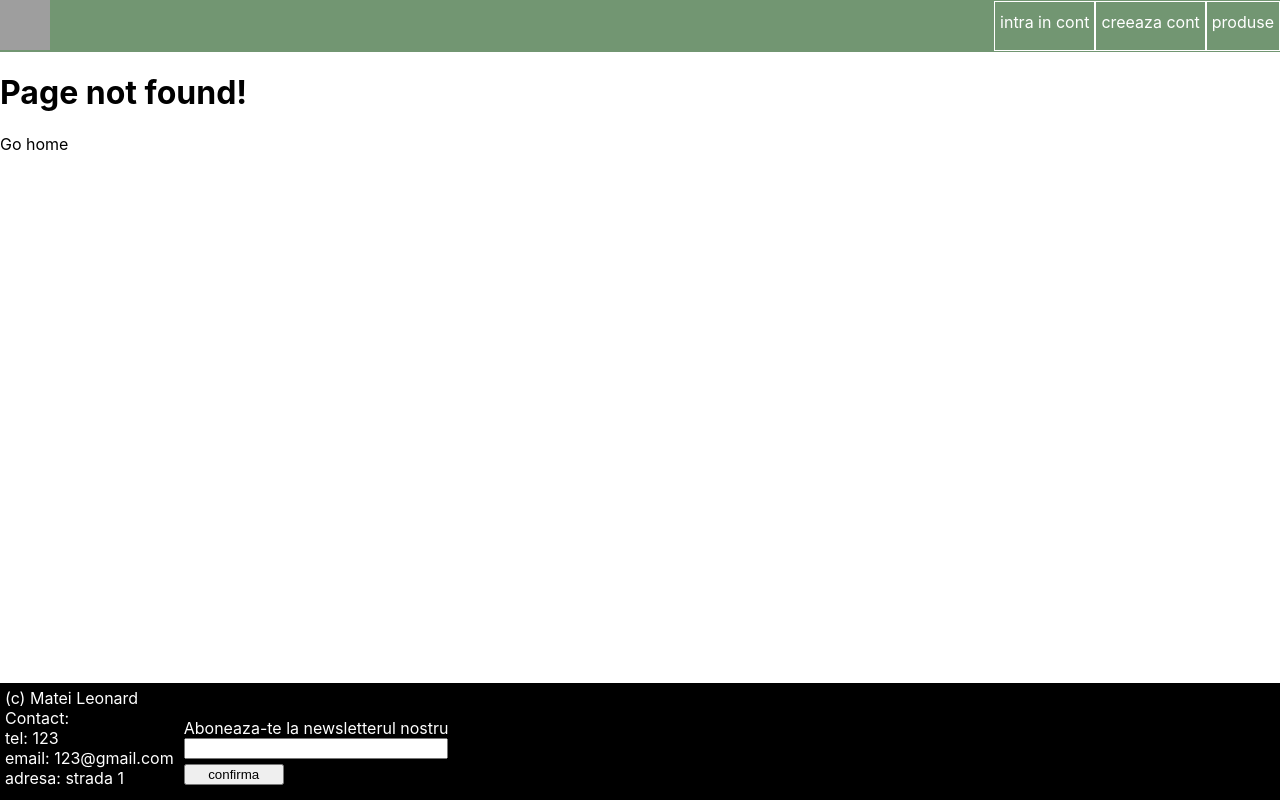
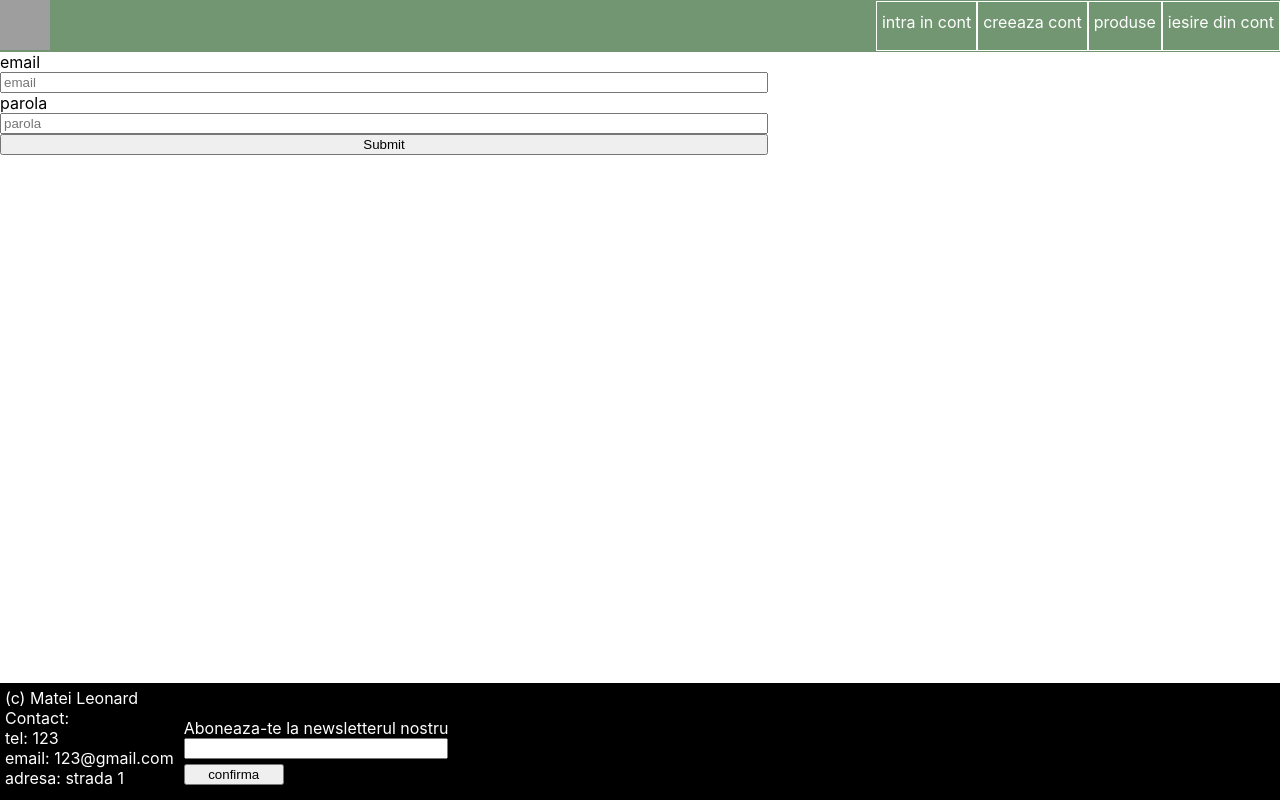
Before and after one commit to leomatei/ProiectISS, a Next.js app in the folder iss/: page /log-in in a window 1280 px wide. Before the commit this address had no page. Built offline with nearby package versions, Linux system fonts and the light colour scheme; grey boxes are pictures that could not be loaded.

Commit message:
handle login

```diff
--- a/iss/package.json
+++ b/iss/package.json
@@ -14,7 +14,9 @@
     "graphql-request": "^4.1.0",
     "next": "12.1.0",
     "react": "17.0.2",
-    "react-dom": "17.0.2"
+    "react-dom": "17.0.2",
+    "react-hook-form": "^7.29.0",
+    "swr": "^1.3.0"
   },
   "devDependencies": {
     "eslint": "8.11.0",
--- a/iss/pages/_app.js
+++ b/iss/pages/_app.js
@@ -3,6 +3,7 @@ import '../styles/header.scss'
 import '../styles/footer.scss'
 import '../styles/input.scss'
 import '../styles/productList.scss'
+import '../styles/sign-up.scss'
 const  MyApp=({ Component, pageProps })=>{
   return <Component {...pageProps} />
 }
--- /dev/null
+++ b/iss/pages/api/login.js
@@ -0,0 +1,28 @@
+import {gql, GraphQLClient} from 'graphql-request'
+import { NextResponse, NextRequest } from 'next'
+
+export default async function(req, res){
+    const url = process.env.NEXT_PUBLIC_GRAPH_CMS_ENDPOINT
+    const graphQLClient=new GraphQLClient (url, {
+        headers:{
+          "Authorizations": process.env.NEXT_PUBLIC_GRAPH_CMS_TOKEN,
+        }
+    })
+    const variables = {
+        email: req.email,
+        parola: req.parola
+    }
+    const query = gql`
+        query($email:String!,$parola:String!) {
+            userAccount(
+                where: {email: $email, parola: $parola}
+            ) {
+                name,
+                email,
+                id,
+            }
+        }
+    `
+    res = await graphQLClient.request(query,variables).then(value=>value.userAccount)
+    return res
+}
--- a/iss/pages/api/signup.js
+++ b/iss/pages/api/signup.js
@@ -15,7 +15,7 @@ export default async function(req, res){
         parola: req.parola,
         seller: req.seller
     }
-    const query = gql`
+    const mutation = gql`
         mutation($nume:String!,$email:String!,$parola:String!,$seller:Boolean!) {
             createUserAccount(
                 data: {name: $nume, email: $email, parola: $parola, seller: $seller}
@@ -24,5 +24,16 @@ export default async function(req, res){
             }
         }
     `
-    return await graphQLClient.request(query, variables)
+
+    let account_to_publish = await graphQLClient.request(mutation, variables)
+    account_to_publish =account_to_publish.createUserAccount.id
+    console.log(account_to_publish)
+    const publish=gql`
+        mutation($id:ID!){
+            publishUserAccount(where: {id: $id}){
+                name
+            }
+        }
+    `
+    await graphQLClient.request(publish,{id:account_to_publish})
 }
--- /dev/null
+++ b/iss/pages/log-in.js
@@ -0,0 +1,41 @@
+import Header from "../public/components/header"
+import Footer from "../public/components/footer"
+import React from "react"
+import { useForm } from "react-hook-form";
+import login from "./api/login";
+
+const signUp = () => {
+    const { register, handleSubmit, formState: { errors } } = useForm();
+    const onSubmit = async data => {
+        login(data).then(value=>{
+            // console.log(value.userAccount)
+            console.log(value)
+            window.localStorage.setItem('userInfo',JSON.stringify({
+                id:value.id,
+                name:value.name,
+                email:value.email
+            }))
+            window.location.replace('/account/')
+        })
+    }
+    // const firstRef=React.createRef()
+    // const handleSubmit=()=>{
+    //     console.log(firstRef.current.value)
+    //     console.log('123')
+    // }
+    return(
+        <>
+            <Header/>
+            <form className="signup-form" onSubmit={handleSubmit(onSubmit)}>
+                <label>email</label>
+                <input placeholder="email" type="text" {...register("email")}></input>
+                <label>parola</label>
+                <input placeholder="parola" type="password" {...register("parola")}></input>
+                <input type="submit"></input>
+            </form>
+            <Footer/>
+        </>
+    )
+}
+
+export default signUp;
--- a/iss/pages/sign-up.js
+++ b/iss/pages/sign-up.js
@@ -2,12 +2,12 @@ import Header from "../public/components/header"
 import Footer from "../public/components/footer"
 import React from "react"
 import { useForm } from "react-hook-form";
-import signup from "./api/signup";
+import signup from "./api/signup"
 
 
 const signUp = () => {
     const { register, handleSubmit, formState: { errors } } = useForm();
-    const onSubmit = async data => await signup({...data, seller: false});
+    const onSubmit = async data => console.log(await signup({...data, seller: false},''));
     // const firstRef=React.createRef()
     // const handleSubmit=()=>{
     //     console.log(firstRef.current.value)
@@ -26,6 +26,7 @@ const signUp = () => {
                 <label>parola</label>
                 <input placeholder="parola" type="password" {...register("parola", { required: true, pattern: /(?=.*[0-9])(?=.*[a-z])(?=.*[A-Z])(?=.*[!])/i })}></input>
                 {errors.parola && <span>parola nu este valida</span>}
+                <label>rolul </label>
                 <input type="submit"></input>
             </form>
             <Footer/>
--- a/iss/public/components/header.js
+++ b/iss/public/components/header.js
@@ -1,4 +1,5 @@
 import ButtonLink from "./buttonLink";
+import SimpleButton from "./simpleButton";
 import Image from "next/image";
 
 const Header=()=>{
@@ -8,6 +9,10 @@ const Header=()=>{
         width="50px"
         height="50px"
     />)
+    const logOut = () => {
+        window.localStorage.setItem('userInfo',JSON.stringify({}))
+        window.location.replace('/')
+    }
 return (
     <div className="header">
         <ButtonLink
@@ -18,12 +23,12 @@ return (
         <div className="header__buttons">
             <ButtonLink
                 buttonClass="header__button"
-                clickAction="#"
+                clickAction="/log-in"
                 text="intra in cont"
             />
             <ButtonLink
                 buttonClass="header__button"
-                clickAction="#"
+                clickAction="/sign-up"
                 text="creeaza cont"
             />
             <ButtonLink
@@ -31,6 +36,11 @@ return (
                 clickAction="/products"
                 text="produse"
             />
+            <SimpleButton
+                buttonClass="header__button"
+                clickAction={logOut}
+                text="iesire din cont"
+            />
         </div>
     </div>
     )
--- /dev/null
+++ b/iss/public/components/simpleButton.js
@@ -0,0 +1,20 @@
+import PropTypes from 'prop-types'
+
+const SimpleButton = ({buttonClass,clickAction,text,children}) => {
+    return(
+        <a
+            className={buttonClass}
+            onClick={clickAction}
+        >
+            {text||children}
+        </a>
+    )
+}
+
+SimpleButton.propTypes = {
+    buttonClass: PropTypes.string,
+    clickAction: PropTypes.func,
+    text: PropTypes.string,
+    children: PropTypes.element,
+}
+export default SimpleButton;
--- a/iss/styles/productList.scss
+++ b/iss/styles/productList.scss
@@ -13,3 +13,8 @@
         gap:3px;
     }
 }
+
+.preview-product{
+    margin: 10px;
+
+}
```
Also changed, not shown: iss/pages/account/[id].js (added, +18 -0 lines), iss/pages/account/index.js (added, +72 -0 lines), iss/pages/product/[slug].js (+3 -4 lines), 1 other file (tests, documents, lock files or other folders).
